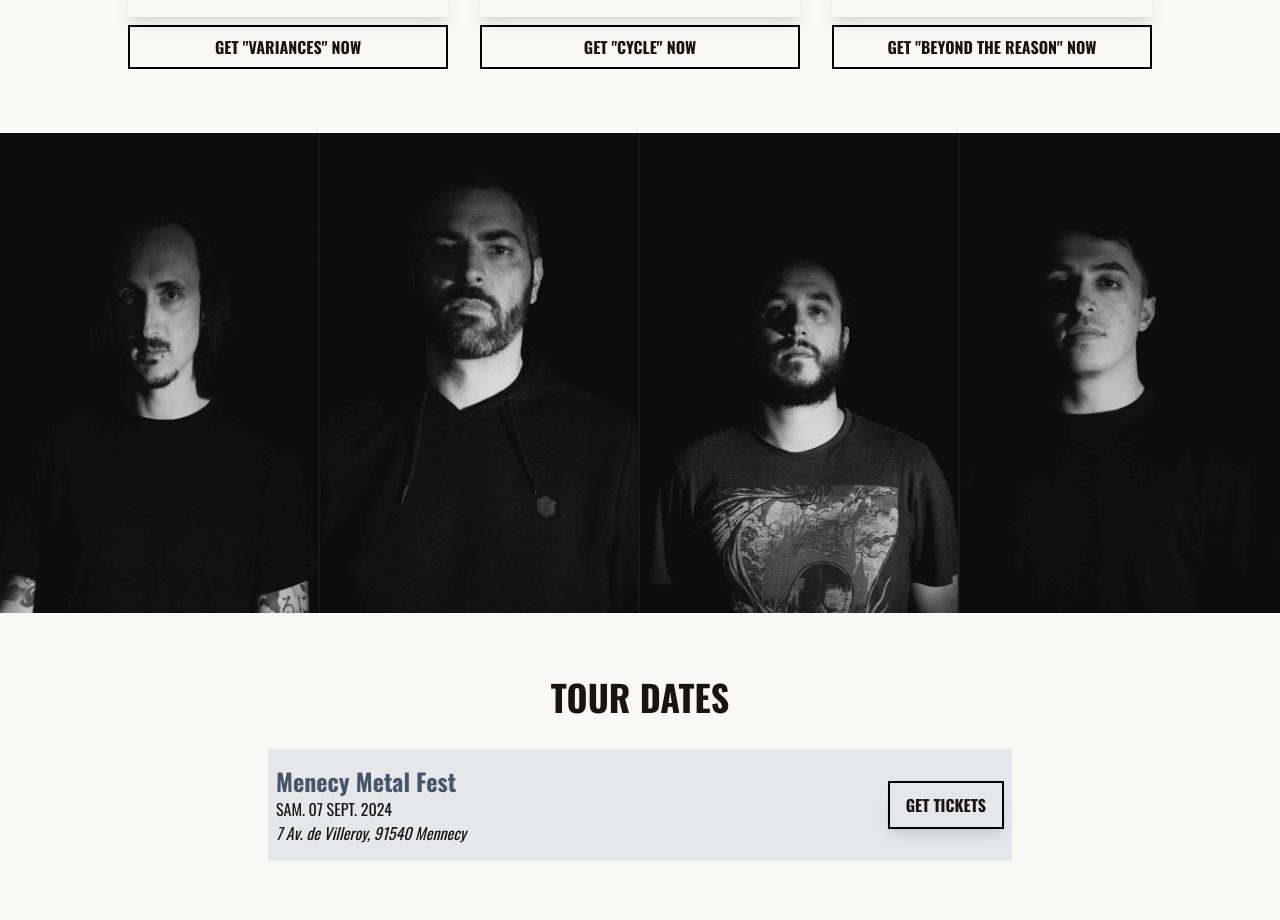
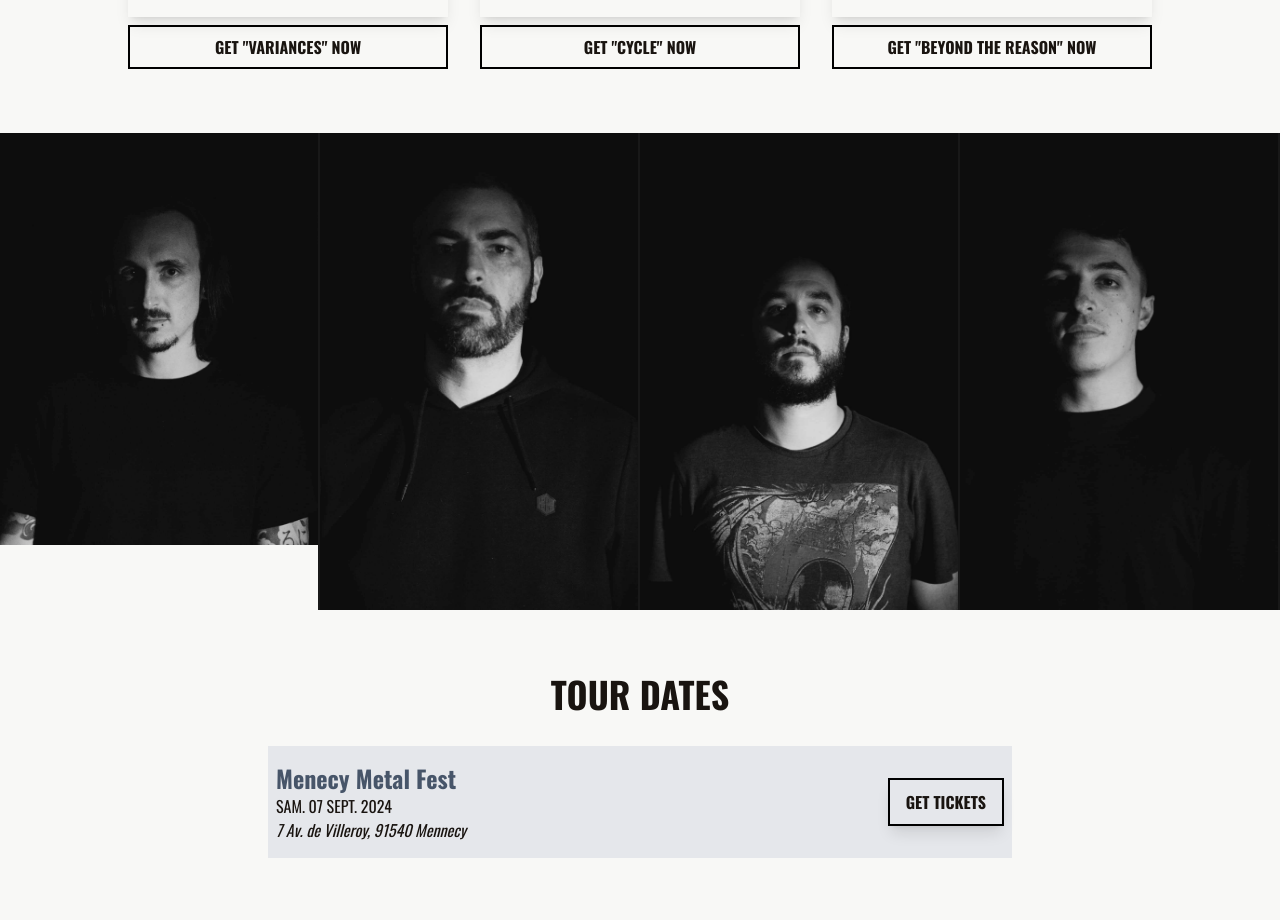
Before and after one commit to AlexSearha/daturha_next, a Next.js app: page / in a window 1280 px wide. Shown: the part 1900-2820 px from the top of the page. Built offline with nearby package versions, Linux system fonts and the light colour scheme; grey boxes are pictures that could not be loaded.

Commit message:
fix buggs

```diff
--- a/app/ui/BandSection.tsx
+++ b/app/ui/BandSection.tsx
@@ -8,28 +8,35 @@ import Image from "next/image"
 
 export default function BandSection() {
   return (
-    <section className="flex flex-wrap w-full md:flex-row z-0">
-      {/* <h2 className="text-4xl font-bold text-center mt-10 mb-8">BAND</h2> */}
-      <Image
-        src={MaxPhoto}
-        alt="Max photo Singer"
-        className="h-auto w-1/2 md:w-1/4 border-black/90 border-r-2 transition-all hover:brightness-50"
-      />
-      <Image
-        src={AlexPhoto}
-        alt="Max photo Singer"
-        className="h-auto w-1/2 md:w-1/4 border-black/90 border-r-2 transition-all hover:brightness-50"
-      />
-      <Image
-        src={VincePhoto}
-        alt="Max photo Singer"
-        className="h-auto w-1/2 md:w-1/4 border-black/90 border-r-2 transition-all hover:brightness-50"
-      />
-      <Image
-        src={LorisPhoto}
-        alt="Max photo Singer"
-        className="h-auto w-1/2 md:w-1/4 transition-all hover:brightness-50"
-      />
+    <section className="flex flex-wrap w-full md:flex-row z-0 text-white">
+      <div className="relative h-auto w-1/2 md:w-1/4 border-black/90 border-r-2">
+        <Image src={MaxPhoto} alt="Max photo Singer" />
+        <div className="absolute gap-4 flex-col top-0 left-0 w-full h-full bg-black bg-opacity-50 flex justify-center items-center opacity-0 transition-all hover:opacity-100">
+          <span className="md:text-5xl text-3xl">Max</span>
+          <span className="md:text-2xl text-xl">Voice & Rythm Guitar</span>
+        </div>
+      </div>
+      <div className="relative h-auto w-1/2 md:w-1/4 border-black/90 border-r-2">
+        <Image src={AlexPhoto} alt="Max photo Singer" />
+        <div className="absolute gap-4 flex-col top-0 left-0 w-full h-full bg-black bg-opacity-50 flex justify-center items-center opacity-0 transition-all hover:opacity-100">
+          <span className="md:text-5xl text-3xl">Alex</span>
+          <span className="md:text-3xl text-xl">Lead Guitar</span>
+        </div>
+      </div>
+      <div className="relative h-auto w-1/2 md:w-1/4 border-black/90 border-r-2">
+        <Image src={VincePhoto} alt="Max photo Singer" />
+        <div className="absolute gap-4 flex-col top-0 left-0 w-full h-full bg-black bg-opacity-50 flex justify-center items-center opacity-0 transition-all hover:opacity-100">
+          <span className="md:text-5xl text-3xl">Vince</span>
+          <span className="md:text-3xl text-xl">Bass</span>
+        </div>
+      </div>
+      <div className="relative h-auto w-1/2 md:w-1/4 border-black/90 border-r-2">
+        <Image src={LorisPhoto} alt="Max photo Singer" />
+        <div className="absolute gap-4 flex-col top-0 left-0 w-full h-full bg-black bg-opacity-50 flex justify-center items-center opacity-0 transition-all hover:opacity-100">
+          <span className="md:text-5xl text-3xl">Loris</span>
+          <span className="md:text-3xl text-xl">Drums</span>
+        </div>
+      </div>
     </section>
   )
 }
--- a/app/ui/menu/menu-versions/MobileMenu.tsx
+++ b/app/ui/menu/menu-versions/MobileMenu.tsx
@@ -26,7 +26,7 @@ export default function MobileMenu() {
         id="mobile-menu-modal"
         className={`fixed top-0 ${
           isOpen ? "right-0" : "-right-56"
-        } w-56 h-screen bg-text text-background z-10 border-l-2 border-black/10 transition-all ease-in-out duration-1000 delay-200`}
+        } w-56 h-screen z-50 bg-text text-background border-l-2 border-black/10 transition-all ease-in-out duration-1000 delay-200`}
       >
         <div className="flex flex-col items-center justify-start relative">
           <div
```
